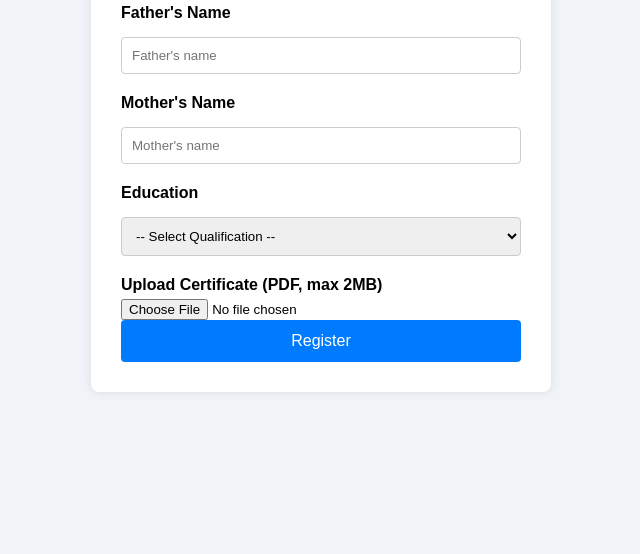
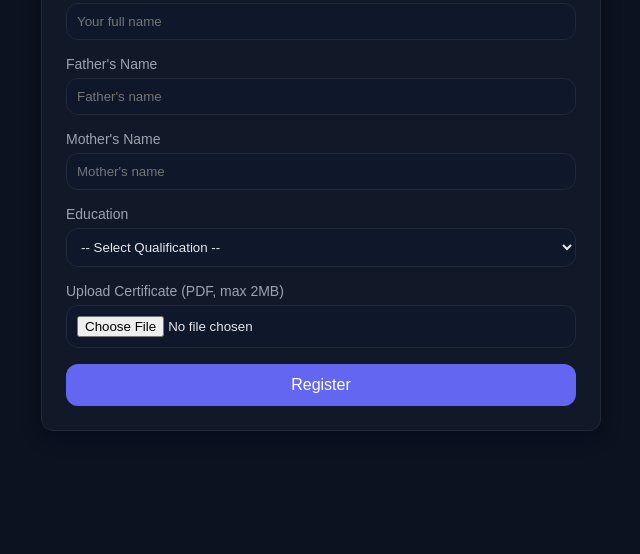
Before and after one commit to minny04/ex3, a plain HTML site: page index.html in a window 1280 px wide. Shown: the part 246-800 px from the top of the page, without its empty margins (319-959 px from the left). Drawn offline with Linux system fonts and the light colour scheme.

Commit message:
Update style.css

```diff
--- a/style.css
+++ b/style.css
@@ -1,91 +1,75 @@
-body {
-    font-family: Arial, sans-serif;
-    background-color: #f0f4f8;
+* { box-sizing: border-box; }
+:root {
+  --bg: #0b1220;
+  --card: #111827;
+  --muted: #9ca3af;
+  --text: #e5e7eb;
+  --accent: #6366f1;
+  --danger: #f87171;
+  --success: #34d399;
+  --border: #1f2937;
+  --radius: 12px;
 }
 
-.container {
-    width: 400px;
-    margin: 50px auto;
-    background: white;
-    padding: 30px;
-    border-radius: 8px;
-    box-shadow: 0 0 10px rgba(0,0,0,0.1);
+body {
+  margin: 0;
+  font-family: Arial, sans-serif;
+  background: var(--bg);
+  color: var(--text);
+  display: flex;
+  align-items: center;
+  justify-content: center;
+  min-height: 100vh;
 }
 
-h2 {
-    text-align: center;
-    margin-bottom: 25px;
+.container { width: 100%; max-width: 600px; padding: 20px; }
+
+.card {
+  background: var(--card);
+  padding: 24px;
+  border-radius: var(--radius);
+  border: 1px solid var(--border);
+  box-shadow: 0 6px 20px rgba(0,0,0,0.3);
 }
 
-input[type="text"],
-input[type="email"],
-input[type="password"],
-select {
-    width: 100%;
-    padding: 10px;
-    margin: 10px 0 20px;
-    border: 1px solid #ccc;
-    border-radius: 4px;
-    box-sizing: border-box;
+h1 { margin-bottom: 20px; text-align: center; }
+
+.field { margin-bottom: 16px; }
+label { display: block; margin-bottom: 6px; font-size: 14px; color: var(--muted); }
+
+input, select {
+  width: 100%;
+  padding: 10px;
+  border: 1px solid var(--border);
+  border-radius: var(--radius);
+  background: #0f172a;
+  color: var(--text);
 }
 
-label {
-    font-weight: bold;
-    display: block;
-    margin-bottom: 5px;
+button.primary {
+  width: 100%;
+  padding: 12px;
+  border: none;
+  border-radius: var(--radius);
+  background: var(--accent);
+  color: white;
+  font-size: 16px;
+  cursor: pointer;
+}
+button.primary:hover { background: #4f46e5; }
+
+.error {
+  font-size: 12px;
+  color: var(--danger);
+  margin-top: 4px;
 }
 
-.gender-group {
-    margin-bottom: 20px;
+.success {
+  margin-top: 12px;
+  padding: 10px;
+  border: 1px solid var(--success);
+  border-radius: var(--radius);
+  background: rgba(52,211,153,0.1);
+  color: var(--success);
+  text-align: center;
 }
-
-.gender-group input[type="radio"] {
-    margin-right: 6px;
-    cursor: pointer;
-}
-
-.gender-group label.radio-label {
-    font-weight: normal;
-    margin-right: 15px;
-    cursor: pointer;
-}
-
-.checkbox {
-    margin-bottom: 20px;
-}
-
-.checkbox input[type="checkbox"] {
-    margin-right: 6px;
-    cursor: pointer;
-}
-
-.checkbox-label {
-    font-weight: normal;
-    cursor: pointer;
-}
-
-button {
-    background-color: #007BFF;
-    color: white;
-    border: none;
-    padding: 12px;
-    width: 100%;
-    border-radius: 4px;
-    cursor: pointer;
-    font-size: 16px;
-    transition: background-color 0.3s ease;
-}
-
-button:hover {
-    background-color: #0056b3;
-}
-
-/* Accessibility focus styles */
-input[type="text"]:focus,
-input[type="email"]:focus,
-input[type="password"]:focus,
-select:focus,
-button:focus {
-    outline: 2px solid #0056b3;
-    outline-offset: 2px;
-}
```
